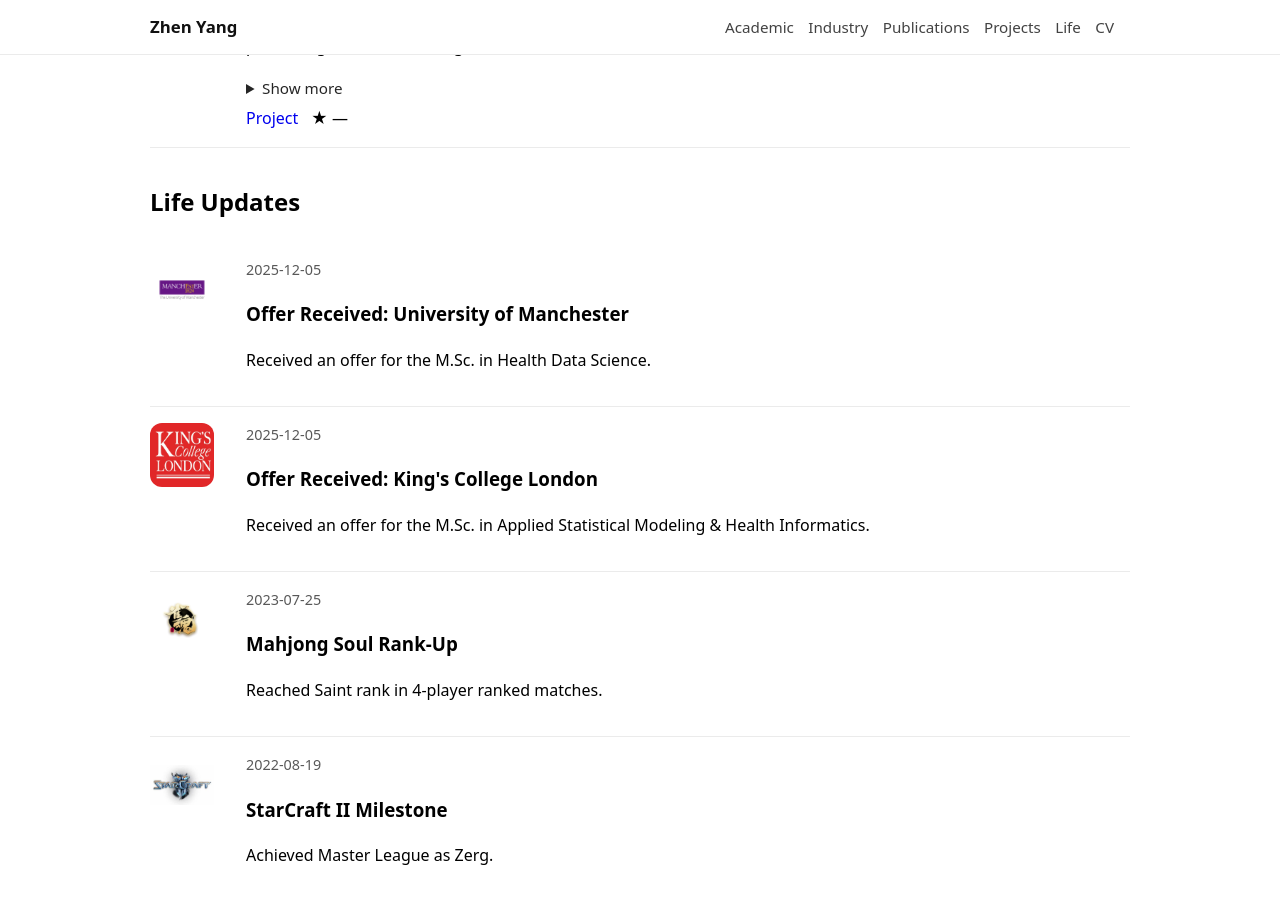
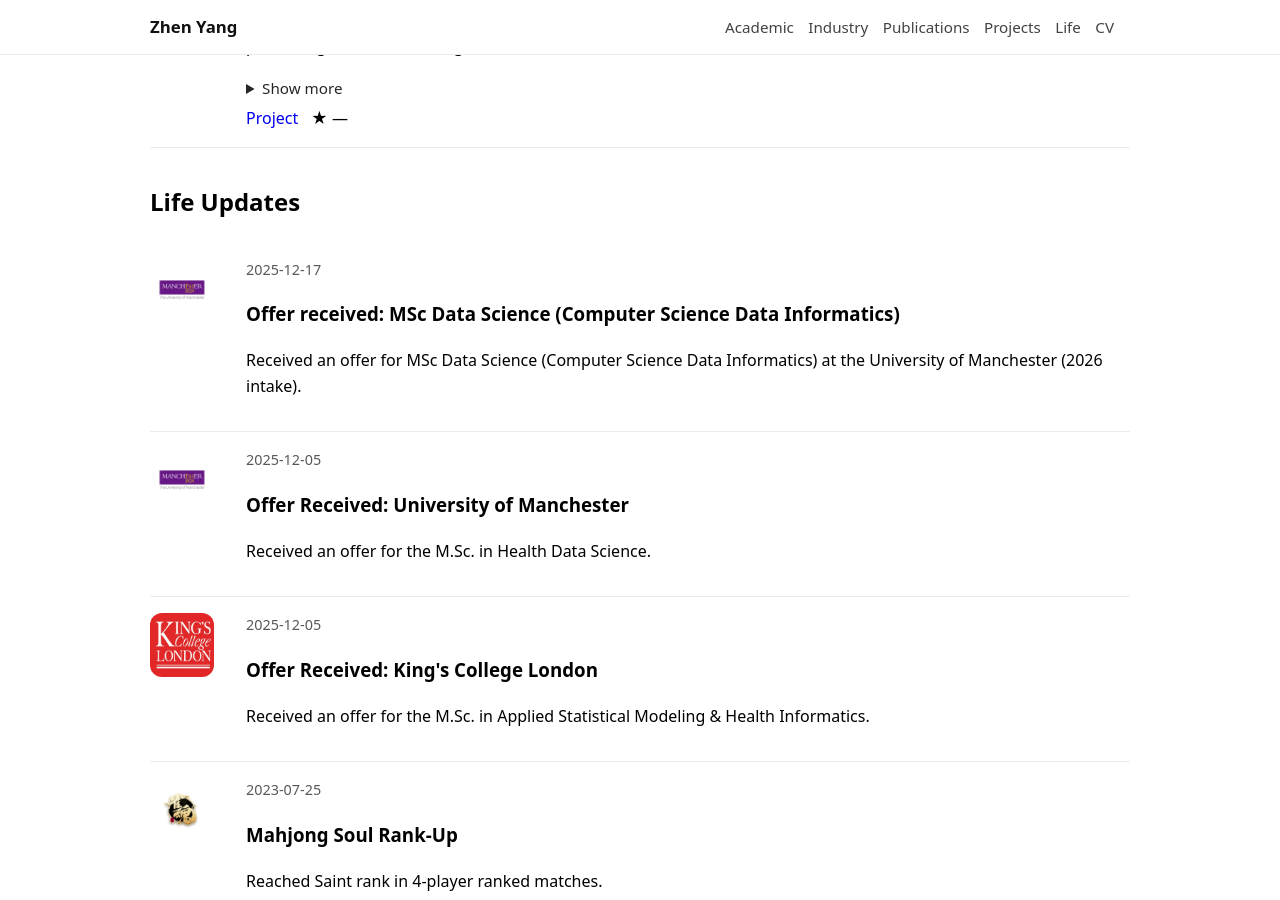
Before and after one commit to xi-xiaoran/xi-xiaoran.github.io, a Jekyll site: the page built from index.md, in a window 1280 px wide and 900 px high, scrolled down 3473 px. Built offline with Jekyll 4.4.1, drawn with Linux system fonts in a browser that asks for light colours; comment, search, counter and statistics services are not loaded.

Commit message:
Add Manchester MSc offer to life updates

```diff
--- a/_data/home_life.yml
+++ b/_data/home_life.yml
@@ -1,4 +1,9 @@
 items:
+  - date: "2025-12-17"
+    title: "Offer received: MSc Data Science (Computer Science Data Informatics)"
+    logo: "/images/logos/manchester.jpg"
+    summary: "Received an offer for MSc Data Science (Computer Science Data Informatics) at the University of Manchester (2026 intake)."
+
   - date: "2025-12-05"
     title: "Offer Received: University of Manchester"
     logo: "/images/logos/manchester.jpg"
```
